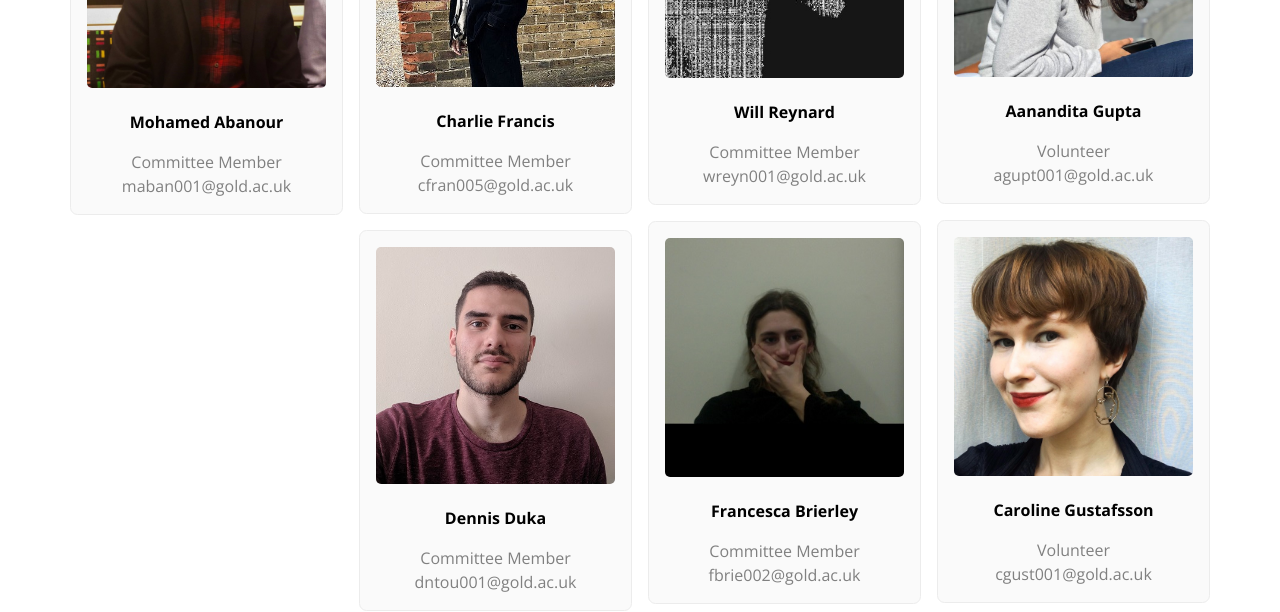
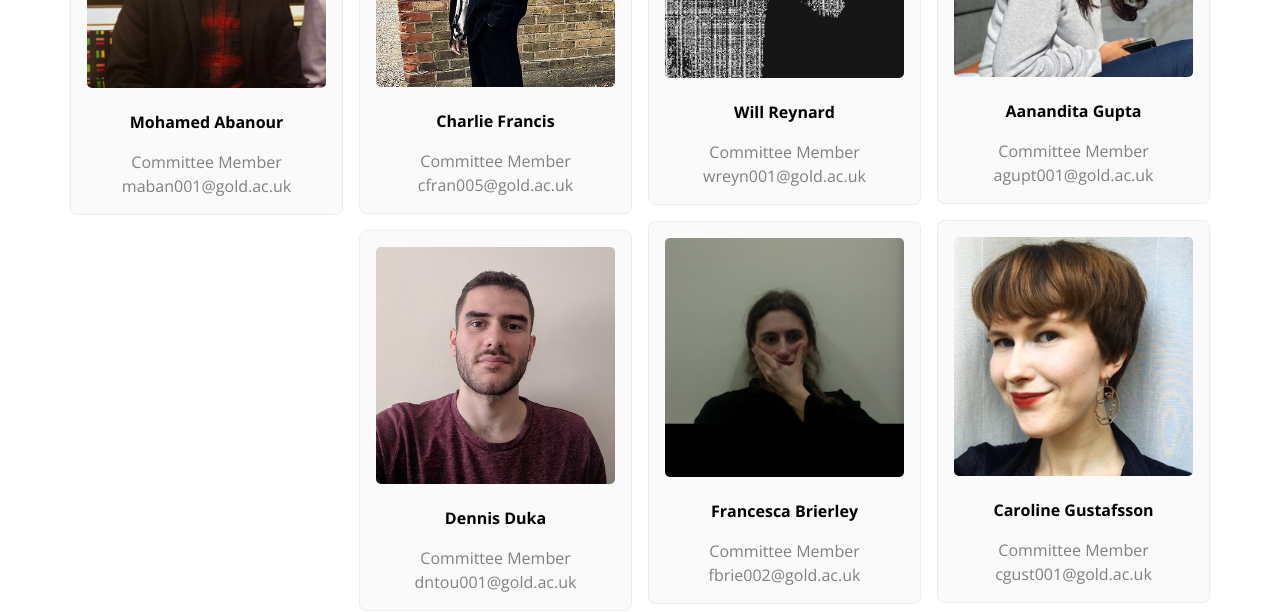
Before and after one commit to skeuomorph/2020.goldsmiths.tech, a Nuxt app: page /team in a window 1280 px wide. Shown: the part 960-1572 px from the top of the page. Built offline with nearby package versions, Linux system fonts and the light colour scheme.

Commit message:
team update

```diff
--- a/pages/team.vue
+++ b/pages/team.vue
@@ -74,13 +74,13 @@ export default {
         },
         {
           name: 'Aanandita Gupta',
-          role: 'Volunteer',
+          role: 'Committee Member',
           email: 'agupt001@gold.ac.uk',
           pic: '/team/andy.jpeg'
         },
         {
           name: 'Caroline Gustafsson',
-          role: 'Volunteer',
+          role: 'Committee Member',
           email: 'cgust001@gold.ac.uk',
           pic: '/team/caroline.jpeg'
         }
```
